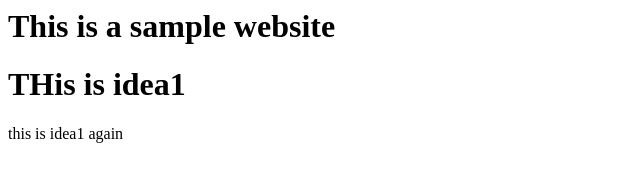
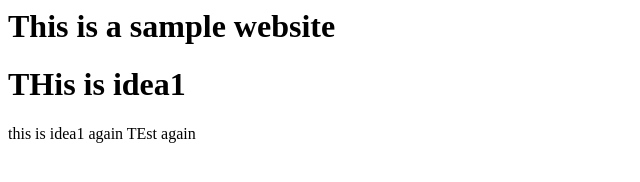
Before and after one commit to Ravifid/ravi_webtest, a plain HTML site: page index.html in a window 1280 px wide. Shown: the full height of the page, 0-640 px from the left. Drawn offline with Linux system fonts and the light colour scheme.

Commit message:
TEstnloy

```diff
--- a/index.html
+++ b/index.html
@@ -1,3 +1,4 @@
 <h1>This is a sample website</h1>
 <h1> THis is idea1</h1>
 <hi> this is idea1 again</hi>
+<hi> TEst again</hi>
```
